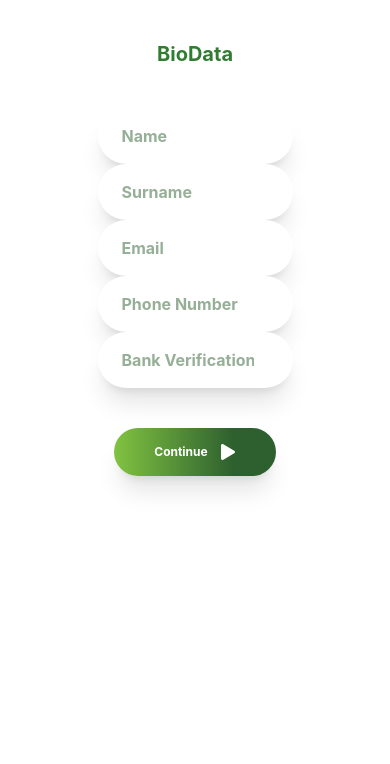
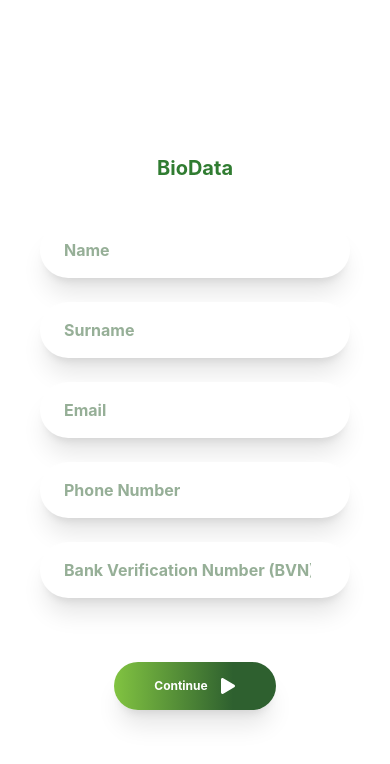
Before and after one commit to codingSlimey/PullusProject, a React (Create React App) app in the folder pullus-app/: page /buyer/biodata in a window 390 px wide. Shown: the top 764 px of the page. Built offline with nearby package versions, Linux system fonts and the light colour scheme; no server answers.

Commit message:
Fixed few stylings for farmer's registration pages

```diff
--- a/pullus-app/src/App.css
+++ b/pullus-app/src/App.css
@@ -1,3 +1,7 @@
+html, body, #root, .App{
+  height: 100%;
+}
+
 .App {
   text-align: center;
 }
--- a/pullus-app/src/REGISTRATION/BusinessInfo.jsx
+++ b/pullus-app/src/REGISTRATION/BusinessInfo.jsx
@@ -6,8 +6,10 @@ import { useNavigate } from 'react-router-dom'
 function BusinessInfo() {
     const navigate = useNavigate()
   return (
-    <div className='w-1/2 my-10 mx-auto' >
-      <h1 className='text-primary font-bold text-xl' >Business Information </h1>
+    <div className='py-10 font-bold h-full flex justify-center' >
+      <div className="m-auto max-w-[800px] px-10">
+
+      <h1 className='text-primary my-5 font-bold text-xl' >Business Information </h1>
       <div>
         <Input type='text' placeholder='Business Name:'/>
         <Input type='date' placeholder='Registered Date:'/>
@@ -17,6 +19,7 @@ function BusinessInfo() {
       <div className='flex items-center justify-center ' >
         <Button title='Continue' icon={true} color={`fade`} action={()=> navigate('/buyer/document-upload')}/>
       </div>
+      </div>
     </div>
   )
 }
--- a/pullus-app/src/REGISTRATION/BuyerAdress.jsx
+++ b/pullus-app/src/REGISTRATION/BuyerAdress.jsx
@@ -6,8 +6,9 @@ import { useNavigate } from 'react-router-dom'
 function BuyerAdress() {
     const navigate= useNavigate()
   return (
-    <div className='my-10 w-1/2 mx-auto'>
-        <h1 className='font-bold text-primary text-xl' >Address</h1>
+    <div className='py-10 font-bold h-full flex justify-center'>
+      <div className="m-auto max-w-[800px] px-10">
+        <h1 className='font-bold my-5 text-primary text-xl' >Address</h1>
         <div>
         <Input type="text" placeholder='Country: select country'/>
         <Input type="text" placeholder='State: select state'/>
@@ -26,6 +27,8 @@ function BuyerAdress() {
         <div className='flex justify-center my-10 items-center'>
         <Button title='Continue' icon={true} color={`fade`} action={()=> navigate('/buyer/business-info')} />
         </div>
+
+      </div>
     </div>
   )
 }
--- a/pullus-app/src/REGISTRATION/BuyerBioData.jsx
+++ b/pullus-app/src/REGISTRATION/BuyerBioData.jsx
@@ -7,17 +7,39 @@ function BuyerBioData() {
 	const navigate = useNavigate()
 
 	return (
-    <div className='my-10 font-bold' >
-      <h1 className='text-primary font-bold text-xl' >BioData</h1>
-      <div className='w-1/2 mx-auto my-10'>
-        <Input type='text' placeholder="Name"/>
-        <Input type='text' placeholder="Surname"/>
-        <Input type='email' placeholder="Email"/>
-        <Input type='tel' placeholder="Phone Number"/>
-        <Input type='number' placeholder="Bank Verification Number (BVN)"/>
+		<div className='py-10 font-bold h-full flex justify-center'>
+			<div className='m-auto max-w-[800px] px-10'>
+				<h1 className='text-primary font-bold my-5 text-xl'>BioData</h1>
+				<div className=' mx-auto my-10'>
+					<Input
+						type='text'
+						placeholder='Name'
+					/>
+					<Input
+						type='text'
+						placeholder='Surname'
+					/>
+					<Input
+						type='email'
+						placeholder='Email'
+					/>
+					<Input
+						type='tel'
+						placeholder='Phone Number'
+					/>
+					<Input
+						type='number'
+						placeholder='Bank Verification Number (BVN)'
+					/>
 				</div>
-      <div className='flex justify-center' >
-      <Button title='Continue' icon={true} color={`fade`} action={()=>navigate('/buyer/address') } />
+				<div className='flex justify-center'>
+					<Button
+						title='Continue'
+						icon={true}
+						color={`fade`}
+						action={() => navigate('/buyer/address')}
+					/>
+				</div>
 			</div>
 		</div>
 	)
--- a/pullus-app/src/REGISTRATION/DocumentUpload.jsx
+++ b/pullus-app/src/REGISTRATION/DocumentUpload.jsx
@@ -3,20 +3,40 @@ import Button from '../components/FARMER/button'
 
 function DocumentUpload() {
 	return (
-    <div className='my-10'>
-        <h1 className='text-primary text-xl' >Document UpLoad</h1>
+		<div className='py-10 font-bold h-full flex'>
+			<div className='m-auto max-w-[800px] px-10'>
+				<h1 className='text-primary text-xl my-5'>Document UpLoad</h1>
 				<div className='mx-auto flex flex-col justify-center items-center my-10 '>
-            <div className='w-1/3 mx-auto flex flex-col relative'  >
-            <button className='flex  mx-auto gap-3 h-14 px-6 placeholder:text-placeholder mb-6 shadow-xl bg-[#fff] border-none w-full rounded-full  focus:outline-none focus:border-none' ><p className='text-primary font-bold' >Nationl ID Card</p> <p className='text-primary' > select file </p> </button>
-            <input type='file' placeholder='National Id' className='mx-auto opacity-0 absolute h-14 px-6 placeholder:text-placeholder mb-6 shadow-xl bg-[#fff] border-none w-full rounded-full  focus:outline-none focus:border-none' />
+					<div className='w-[450px] max-[560px]:w-[300px] max-[380px]:w-[280px] mx-auto flex flex-col relative'>
+						<button className='flex items-center mx-auto gap-3 h-14 px-6 placeholder:text-placeholder mb-6 shadow-xl bg-[#fff] border-none w-full rounded-full  focus:outline-none focus:border-none'>
+							<p className='text-primary font-bold'>Nationl ID Card</p>{' '}
+							<p className='text-primary'> select file </p>{' '}
+						</button>
+						<input
+							type='file'
+							placeholder='National Id'
+							className='mx-auto opacity-0 absolute h-14 px-6 placeholder:text-placeholder mb-6 shadow-xl bg-[#fff] border-none w-full rounded-full  focus:outline-none focus:border-none'
+						/>
 					</div>
-            <div className='w-1/3 mx-auto flex flex-col relative'  >
-            <button className='flex  mx-auto gap-3 h-14 px-6 placeholder:text-placeholder mb-6 shadow-xl bg-[#fff] border-none w-full rounded-full  focus:outline-none focus:border-none' ><p className='text-primary font-bold' >Profile Photo</p> <p className='text-primary' > select file </p> </button>
-            <input type='file' placeholder='National Id' className='mx-auto opacity-0 absolute h-14 px-6 placeholder:text-placeholder mb-6 shadow-xl bg-[#fff] border-none w-full rounded-full  focus:outline-none focus:border-none' />
+					<div className='w-[450px] max-[560px]:w-[300px] max-[380px]:w-[280px] mx-auto flex flex-col relative'>
+						<button className='flex items-center  mx-auto gap-3 h-14 px-6 placeholder:text-placeholder mb-6 shadow-xl bg-[#fff] border-none w-full rounded-full  focus:outline-none focus:border-none'>
+							<p className='text-primary font-bold'>Profile Photo</p>{' '}
+							<p className='text-primary'> select file </p>{' '}
+						</button>
+						<input
+							type='file'
+							placeholder='National Id'
+							className='mx-auto opacity-0 absolute h-14 px-6 placeholder:text-placeholder mb-6 shadow-xl bg-[#fff] border-none w-full rounded-full  focus:outline-none focus:border-none'
+						/>
 					</div>
 				</div>
 				<div className='flex justify-center items-center'>
-        <Button color={`fade`} title='Select Your Application' icon={true} />
+					<Button
+						color={`fade`}
+						title='Select Your Application'
+						icon={true}
+					/>
+				</div>
 			</div>
 		</div>
 	)
--- a/pullus-app/src/components/FARMER/Input.jsx
+++ b/pullus-app/src/components/FARMER/Input.jsx
@@ -11,7 +11,7 @@ export default function Input(props) {
       <input
         {...props}
         onChange={action}
-        className="h-14 px-6 placeholder:text-placeholder md:mb-6 shadow-xl bg-[#fff] border-none w-full rounded-full  focus:outline-none focus:border-none "
+        className="h-14 px-6 placeholder:text-placeholder mb-6 shadow-xl bg-[#fff] border-none w-full rounded-full  focus:outline-none focus:border-none "
       />
     </>
   );
```
Lines whose indentation alone changed are shown as unchanged.
